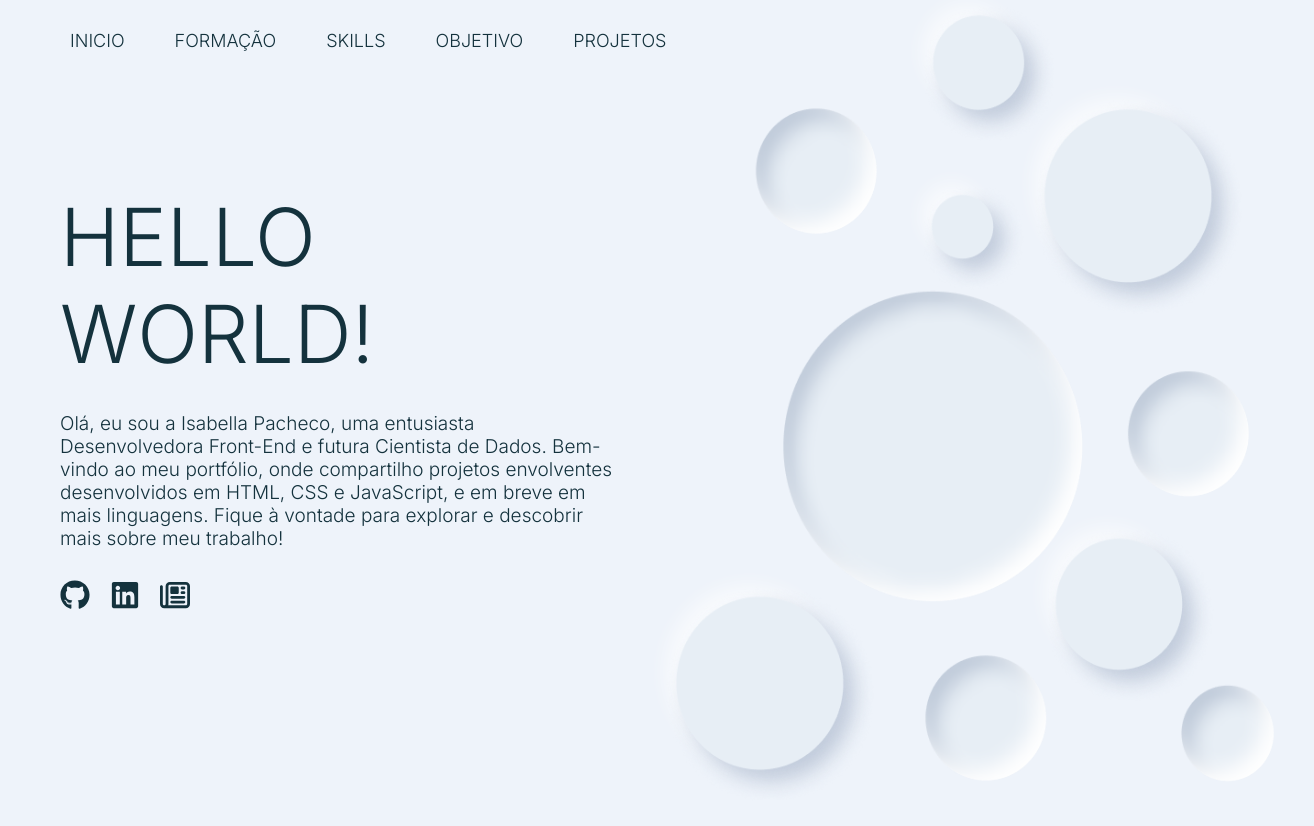
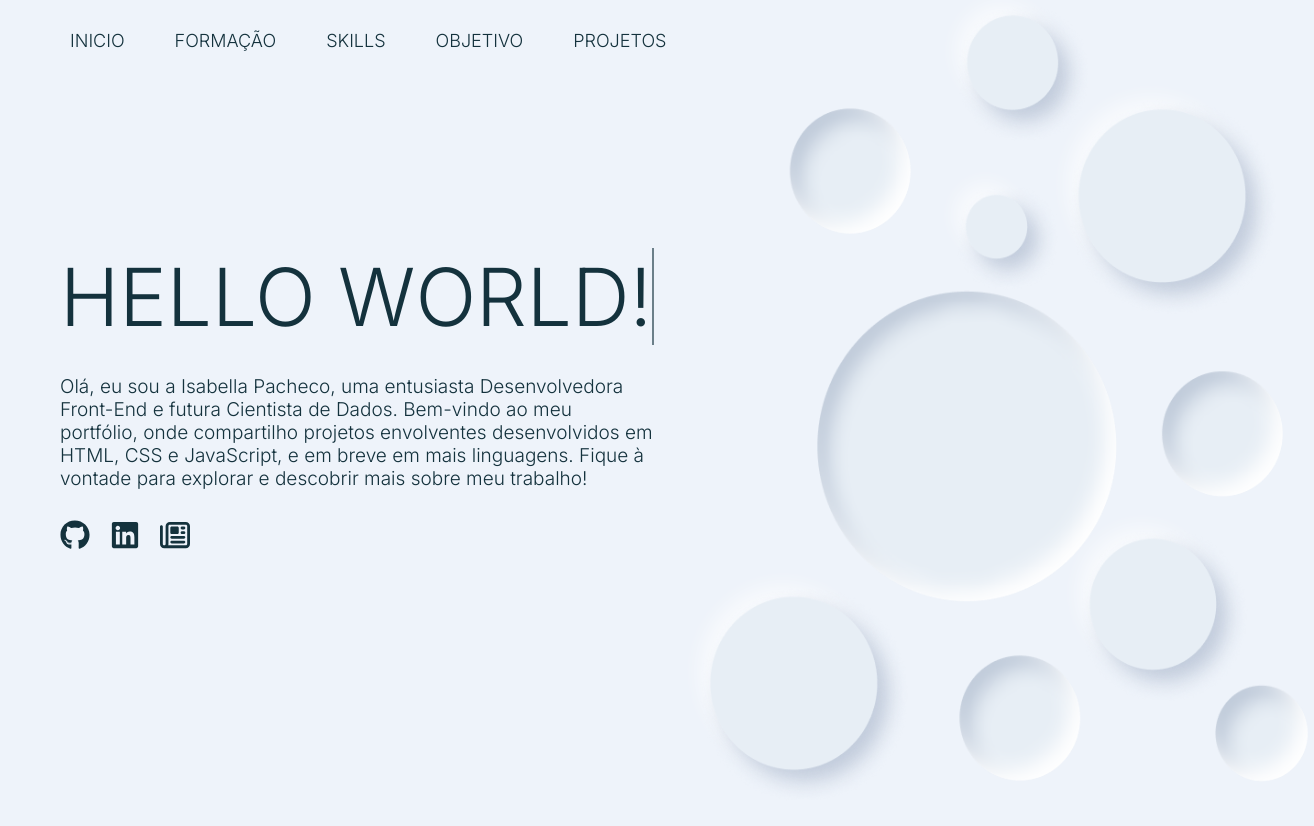
Before and after one commit to IsabellaPachec/portifolio, a React (Create React App) app: page / in a window 1280 px wide. Shown: the top 826 px of the page, 1314 px wide, since content can reach past the window. Built offline with nearby package versions, Linux system fonts and the light colour scheme.

Commit message:
efeito de digitação

```diff
--- a/src/Componentes/Hero/Hero.css
+++ b/src/Componentes/Hero/Hero.css
@@ -17,8 +17,34 @@
 
 .title {
     font-size: 80px;
-    padding-bottom: 30px;
+    margin-bottom: 30px;
+    border-right: 2px solid #14323D;
+    white-space: nowrap;
+    overflow: hidden;
 
+}
+
+.typing-animation{
+    animation: blinkCursor 200ms  steps(40) infinite normal, typing 4.5s steps(40) 6s infinite ;
+}
+
+@keyframes blinkCursor{
+    from{
+        border-right-color: #14323D;
+    }
+    to{
+        border-right-color: transparent;;
+    }
+}
+
+
+@keyframes typing{
+    from{
+        width: 0;
+    }
+    to{
+        width: 100%;
+    }
 }
 
 .cir {
--- a/src/Componentes/Hero/Hero.jsx
+++ b/src/Componentes/Hero/Hero.jsx
@@ -12,7 +12,7 @@ function HeroSection() {
     return (
         <div className="hero-section">
             <div className="left">
-                <h1 className="title">HELLO WORLD!</h1>
+                <h1 className="title  typing-animation">HELLO WORLD!</h1>
                 <p className="texto">Olá, eu sou a Isabella Pacheco, uma entusiasta Desenvolvedora Front-End e futura Cientista de Dados. Bem-vindo ao meu portfólio, onde compartilho projetos envolventes desenvolvidos em HTML, CSS e JavaScript, e em breve em mais linguagens. Fique à vontade para explorar e descobrir mais sobre meu trabalho!</p>
                 <div className="icons">
                     <ul>
```
